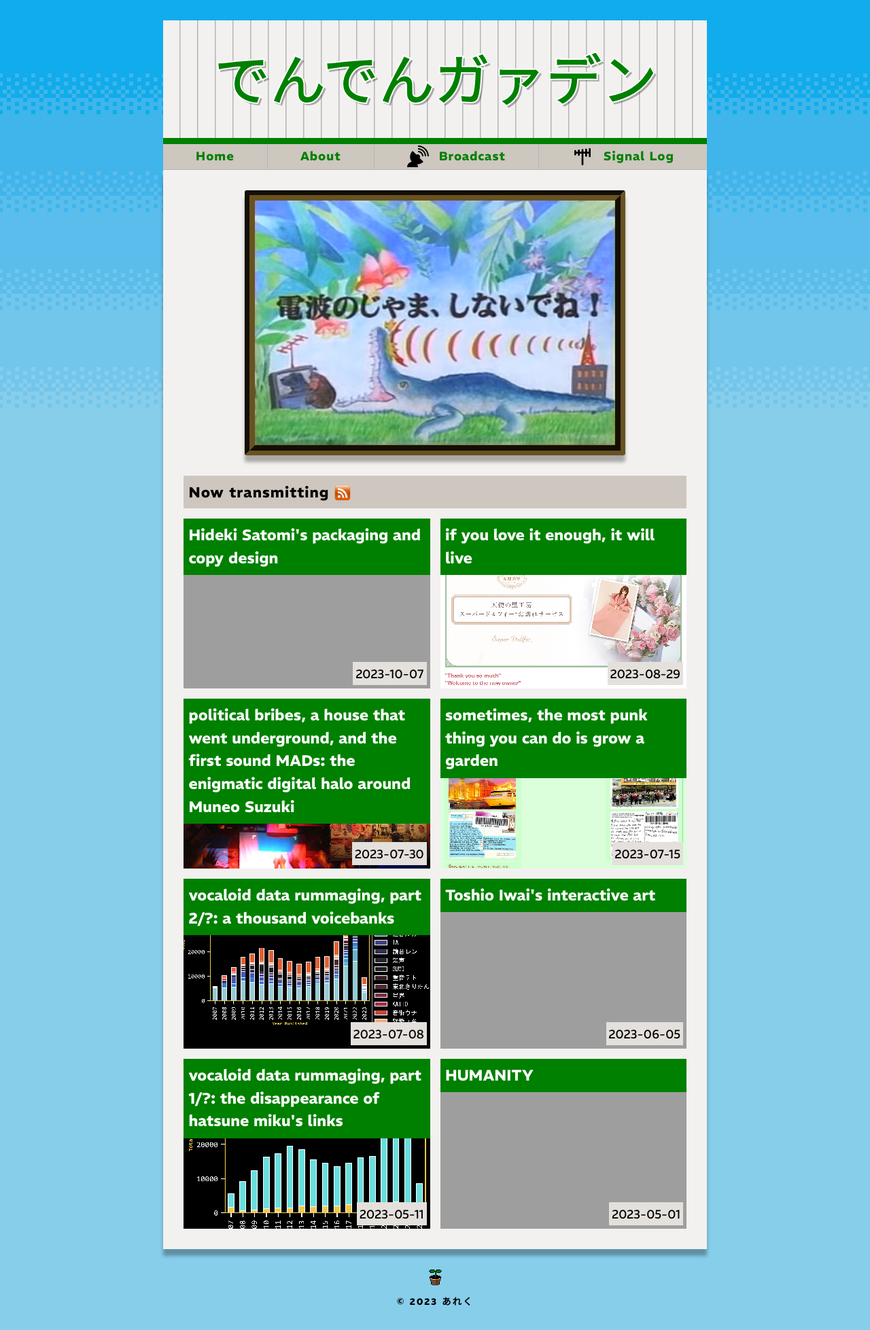
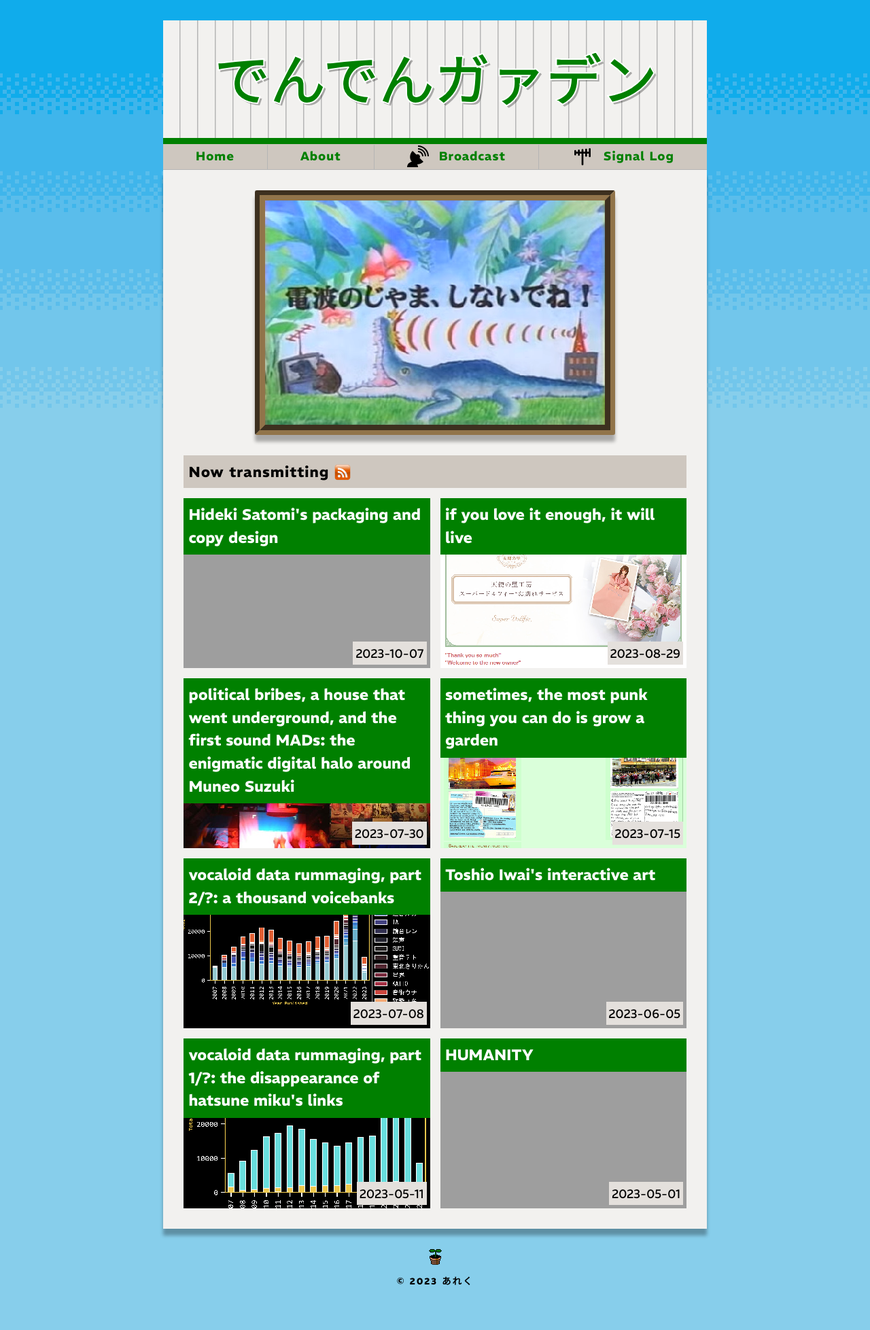
Before and after one commit to dendengarden/dendengarden.github.io, a Jekyll site: the page built from index.markdown, in a window 1280 px wide. Shown: the whole page at 68% size. Built offline with Jekyll 4.4.1, drawn with Linux system fonts in a browser that asks for light colours; after the commit the page ends 1927 px from its top, so only the background shows below that.

Commit message:
Dynamic borders, smaller post padding, selection background color

```diff
--- a/_sass/garden.scss
+++ b/_sass/garden.scss
@@ -34,7 +34,12 @@
   --base-font-size: 18px;
   --base-font-weight: 400;
   --base-line-height: 1.5;
-  --header-font-size: 9vw;
+  --header-font-size: 10.125vw;
+  --header-text-stroke-size: 0.25vw;
+
+  --home-border-accent: rgb(145, 116, 74);
+  --home-border-size: 1.875vw;
+  --home-border-radius: 0.375vw;
 
   scrollbar-width: thin;
 
--- a/_sass/garden/_base.scss
+++ b/_sass/garden/_base.scss
@@ -119,6 +119,11 @@
   }
 }
 
+::selection {
+  background: var(--brand-color);
+  color: var(--white);
+}
+
 .wrapper {
   position: relative;
   width: 100vw;
@@ -134,7 +139,7 @@
 
 @media screen and (max-width: 800px) {
   .wrapper {
-    padding-left: calc(var(--spacing-unit) / 2);
-    padding-right: calc(var(--spacing-unit) / 2);
+    padding-left: calc(var(--spacing-unit) / 4);
+    padding-right: calc(var(--spacing-unit) / 4);
   }
 }
--- a/_sass/garden/_layout.scss
+++ b/_sass/garden/_layout.scss
@@ -34,9 +34,6 @@
   letter-spacing: 1px;
   font-size: calc(var(--base-font-size) * 4.5);
   text-shadow: 3px 3px var(--shadow-color);
-  position: relative;
-  z-index: 2;
-  white-space: nowrap;
   font-weight: bold;
   color: var(--brand-color);
   a {
@@ -52,6 +49,9 @@
   }
   .site-title {
     font-size: var(--header-font-size);
+    a {
+      -webkit-text-stroke: var(--header-text-stroke-size) var(--header-title-outline-color);
+    }
   }
 }
 
@@ -65,6 +65,12 @@
 @media screen and (max-width: 600px) {
   .nav-header .wrapper {
     grid-template-columns: auto auto;
+  }
+}
+
+@media screen and (max-width: 350px) {
+  .nav-header .wrapper {
+    grid-template-columns: auto;
   }
 }
 
@@ -127,8 +133,9 @@
 
 .home-radio-container {
   margin: 0 auto var(--spacing-unit);
-  border: 15px groove rgb(104, 82, 34);
+  border: 15px groove var(--home-border-accent);
   border-radius: 3px;
+  box-sizing: border-box;
   box-shadow: 0 10px 5px var(--shadow-color);
   width: 80vw;
   height: 54.34vw;
@@ -139,8 +146,15 @@
     width: 100%;
     height: 100%;
     background: url("/assets/img/interference-crop.png") center center no-repeat;
-    background-size: contain;
+    background-size: cover;
     image-rendering: pixelated;
+  }
+}
+
+@media screen and (max-width: 800px) {
+  .home-radio-container {
+    border: var(--home-border-size) groove var(--home-border-accent);
+    border-radius: var(--home-border-radius);
   }
 }
 
--- a/bird-bath/index.markdown
+++ /dev/null
@@ -1,5 +0,0 @@
----
-layout: category
-title: Bird Bath
-category: bird-bath
----
```
